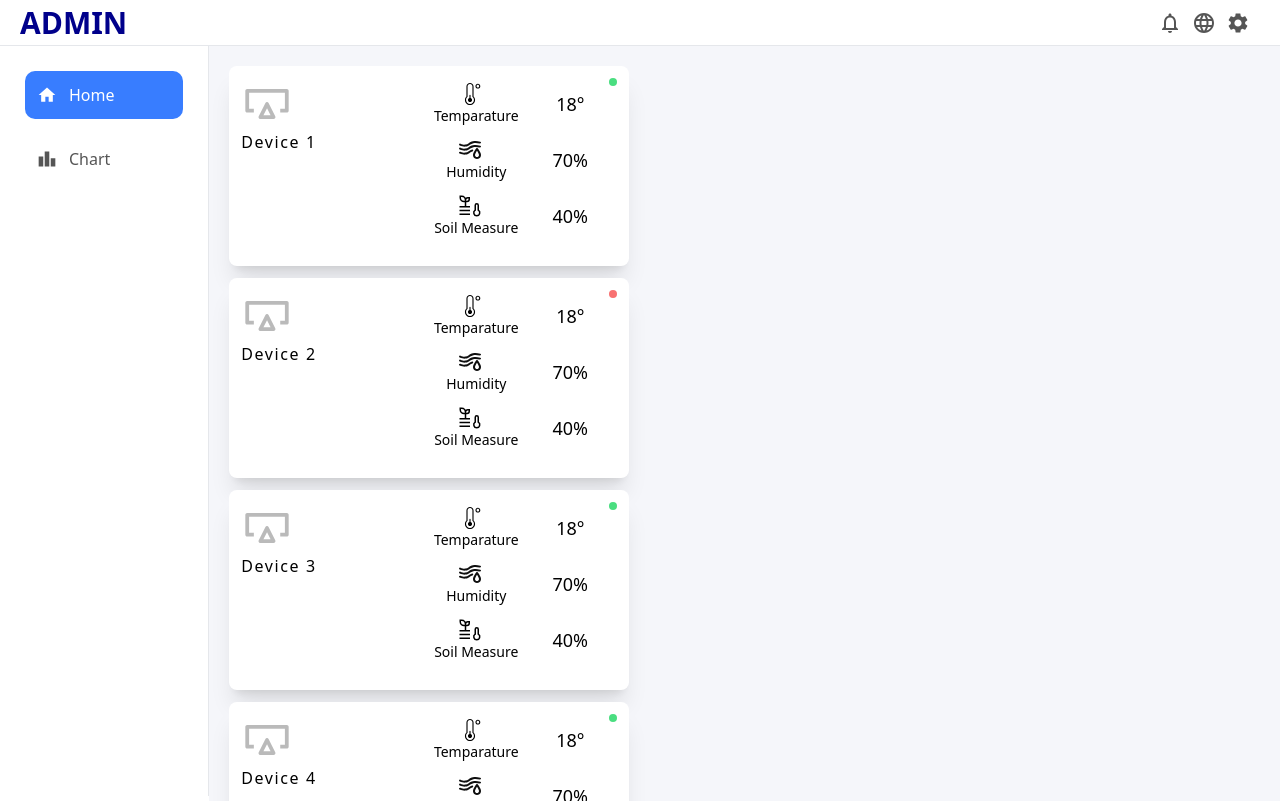
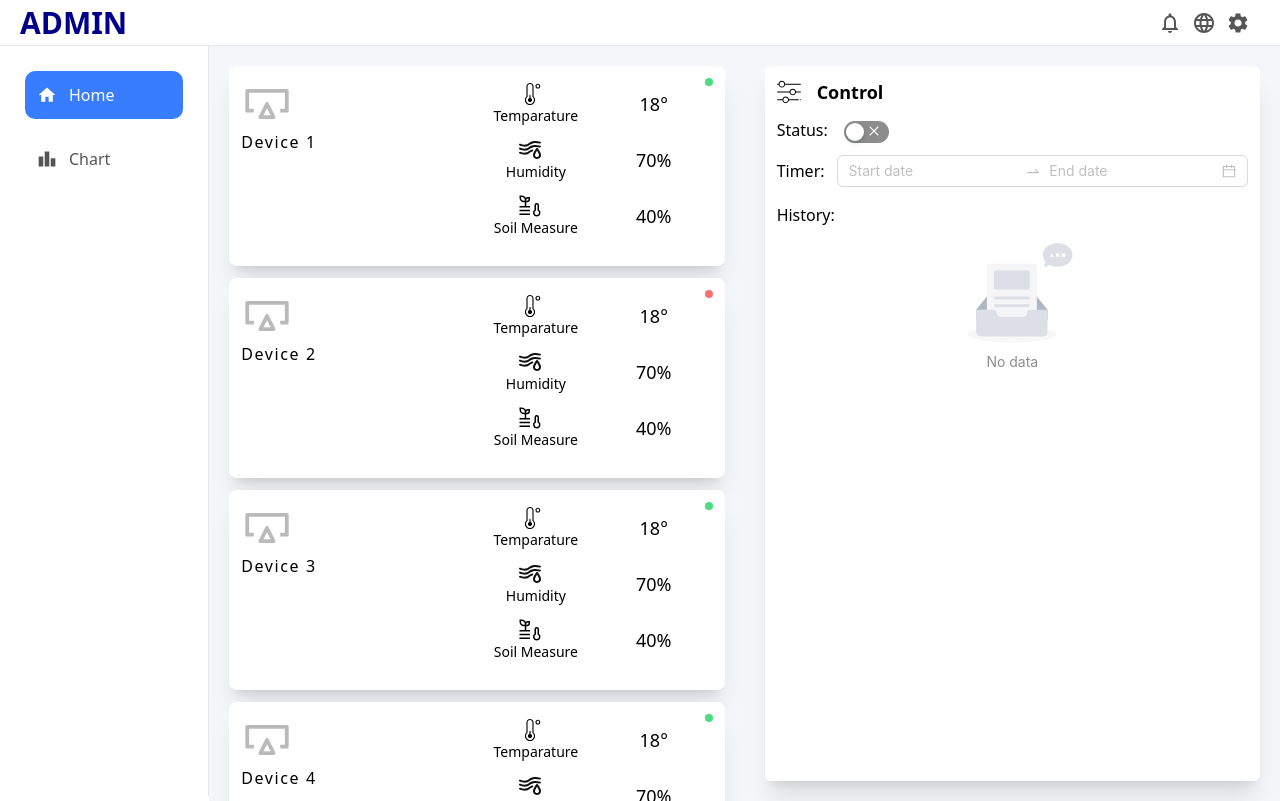
Before and after one commit to hainam20/React-app, a React (Create React App) app: page / in a window 1280 px wide. Built offline with nearby package versions, Linux system fonts and the light colour scheme; no server answers.

Commit message:
implement control ui

```diff
--- a/package.json
+++ b/package.json
@@ -3,6 +3,7 @@
   "version": "0.1.0",
   "private": true,
   "dependencies": {
+    "@ant-design/icons": "^5.2.6",
     "@emotion/react": "^11.11.1",
     "@emotion/styled": "^11.11.0",
     "@fullcalendar/core": "^6.1.8",
@@ -20,6 +21,7 @@
     "@testing-library/jest-dom": "^5.16.5",
     "@testing-library/react": "^13.4.0",
     "@testing-library/user-event": "^13.5.0",
+    "antd": "^5.10.2",
     "circular-json": "^0.5.9",
     "cors": "^2.8.5",
     "date-fns": "^2.30.0",
--- a/src/components/control/Control.css
+++ b/src/components/control/Control.css
@@ -0,0 +1,10 @@
+.ant-switch {
+    background: rgb(140,140,140) !important;
+    &.ant-switch-checked {
+        background: rgb(23,119,225) !important;
+    }
+}
+
+.ant-btn {
+    background: rgb(23,119,225) !important;
+}
--- a/src/components/control/Control.jsx
+++ b/src/components/control/Control.jsx
@@ -1,10 +1,68 @@
-import React from 'react';
+import React, { useState } from 'react';
+
+import { ReactComponent as IconControl } from '../../assets/iconControl.svg';
+import { Switch, DatePicker, Space, Empty } from 'antd';
+import { CheckOutlined, CloseOutlined } from '@ant-design/icons'
 
 import "./Control.css";
 
-const Control = () => {
+const Control = (props) => {
+
+    const { RangePicker } = DatePicker;
+
+    const [state, setState] = useState({
+        isChecked: false,
+    });
+
+    const handleChangeStatus = (event) => {
+        setState(prev => ({...prev, isChecked: event}));
+    };
+
+    const onChangeTime = (value, dateString) => {
+        console.log('Selected Time: ', value);
+        console.log('Formatted Selected Time: ', dateString);
+    };
+
+    const onOk = (value) => {
+        console.log('onOk: ', value);
+    };
+
     return (
-        <div className='bg-[rgb(245,246,250)] w-full p-3'>Control</div>
+        <div className='bg-white w-full h-full p-3 rounded-md shadow-xl relative'>
+            <div className='w-full flex items-center mb-3'>
+                <IconControl className='mr-4'/>
+                <div className='text-lg font-semibold'>Control</div>
+            </div>
+            <div className='w-full flex items-center mb-3'>
+                <div className='text-md font-normal mr-4'>Status: </div>
+                <div className=''>
+                    <Switch
+                        checkedChildren={<CheckOutlined />}
+                        unCheckedChildren={<CloseOutlined />}
+                        onChange={(event) => handleChangeStatus(event)}
+                    />
+                </div>
+            </div>
+            <div className='w-full flex items-center mb-4'>
+                <div className='mr-3 text-md'>Timer: </div>
+                <Space direction="vertical" size={12}>
+                    <RangePicker
+                        showTime={{
+                            format: 'HH:mm',
+                        }}
+                        format="YYYY-MM-DD HH:mm"
+                        onChange={onChangeTime}
+                        onOk={onOk}
+                    />
+                </Space>
+            </div>
+            <div className='w-full flex flex-col'>
+                <div className='mb-4'>History: </div>
+                <div className='w-full flex justify-center'>
+                    <Empty />
+                </div>
+            </div>
+        </div>
     );
 };
 
--- a/src/components/device/index.jsx
+++ b/src/components/device/index.jsx
@@ -7,10 +7,13 @@ import { ReactComponent as IconSoil } from '../../assets/iconSoil.svg';
 
 const Device = (props) => {
 
-    const { data } = props;
+    const { data, handleVisibleChart } = props;
 
     return (
-        <div className="w-[400px] h-[200px] bg-white rounded-lg shadow-xl p-3 relative flex cursor-pointer hover:scale-105 hover:transition-all">
+        <div
+            className="w-full h-[200px] bg-white rounded-lg shadow-xl p-3 relative flex cursor-pointer hover:scale-105 hover:transition-all"
+            onClick={handleVisibleChart}
+        >
             <div className="w-[50%]">
                 <div className={`${data?.status ? 'bg-green-400' : 'bg-red-400'} absolute right-3 top-3 w-2 h-2 rounded-full`}></div>
                 <IconDevice />
--- a/src/pages/home/Home.jsx
+++ b/src/pages/home/Home.jsx
@@ -1,9 +1,9 @@
 import React, { useState } from 'react'
 
 import Device from '../../components/device';
-import FeaturedInfo from "../../components/featuredInfo/FeturedInfo";
 import Chart from '../../components/chart/Chart';
 import OverlayBlock from '../../components/OverlayBlock';
+import Control from '../../components/control/Control';
 
 import "./home.css";
 
@@ -68,15 +68,18 @@ export default function Home() {
     };
 
     return (
-        <div className='home bg-[rgb(245,246,250)]'>
-            <div className='h-full overflow-y-auto no-scrollbar p-5'>
+        <div className='home bg-[rgb(245,246,250)] w-full h-full flex'>
+            <div className='h-full overflow-y-auto no-scrollbar p-5 w-[50%]'>
                 {testData?.map((item, index) => {
                     return (
-                        <div className="mb-3" key={index} onClick={handleVisibleChart}>
-                            <Device data={item} />
+                        <div className="mb-3 device" key={index}>
+                            <Device data={item} handleVisibleChart={handleVisibleChart}/>
                         </div>
                     )
                 })}
+            </div>
+            <div className='w-[50%] h-full p-5'>
+                <Control />
             </div>
             {state.isVisibleChart && (
                 <OverlayBlock>
--- a/src/pages/home/home.css
+++ b/src/pages/home/home.css
@@ -1,3 +1,7 @@
 .home{
     flex: 4;
 }
+
+.device:last-child {
+    margin-bottom: 0px !important;
+}
```
Also changed, not shown: src/assets/iconControl.svg (added), 1 other file (tests, documents, lock files or other folders).
